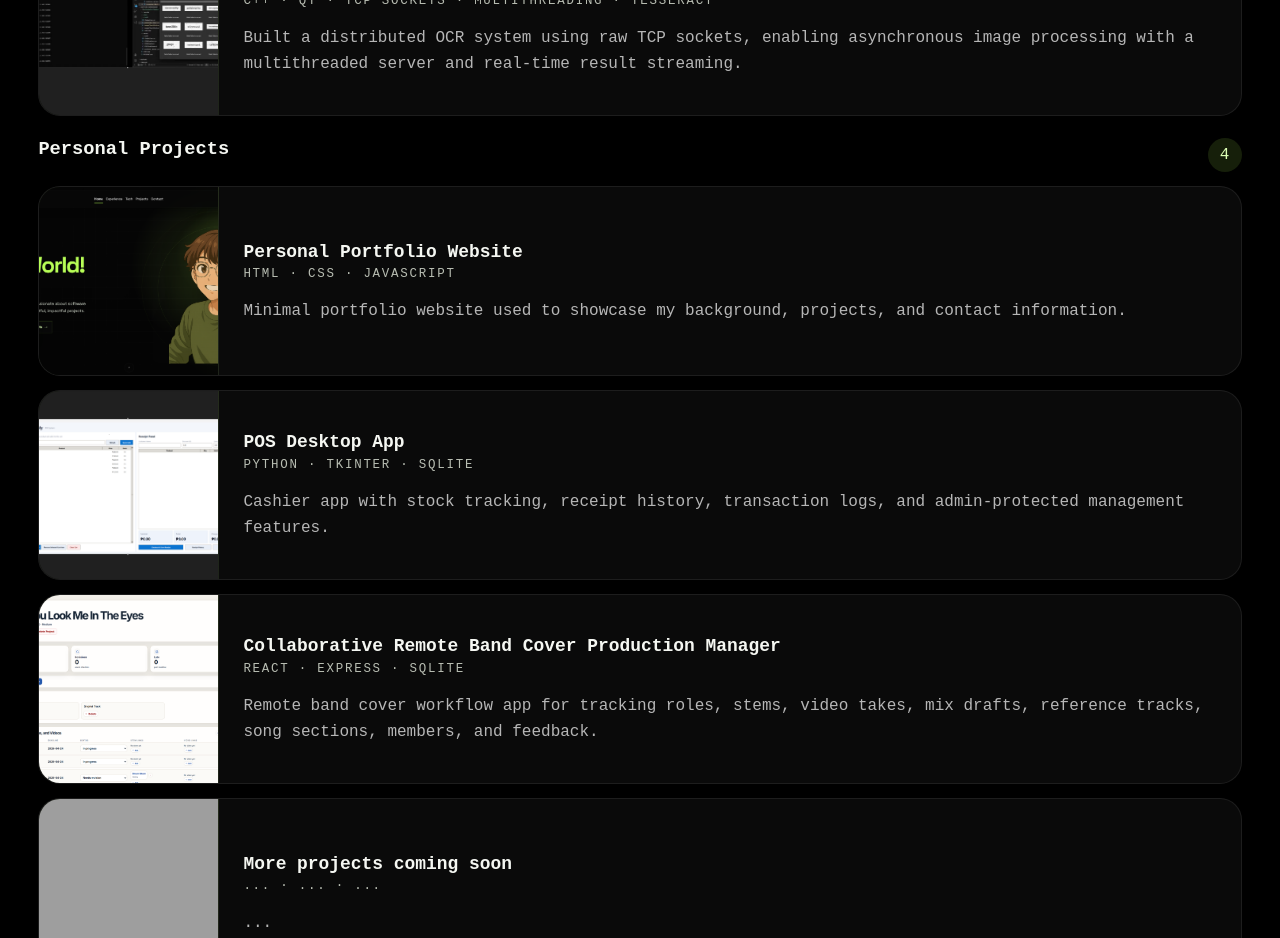
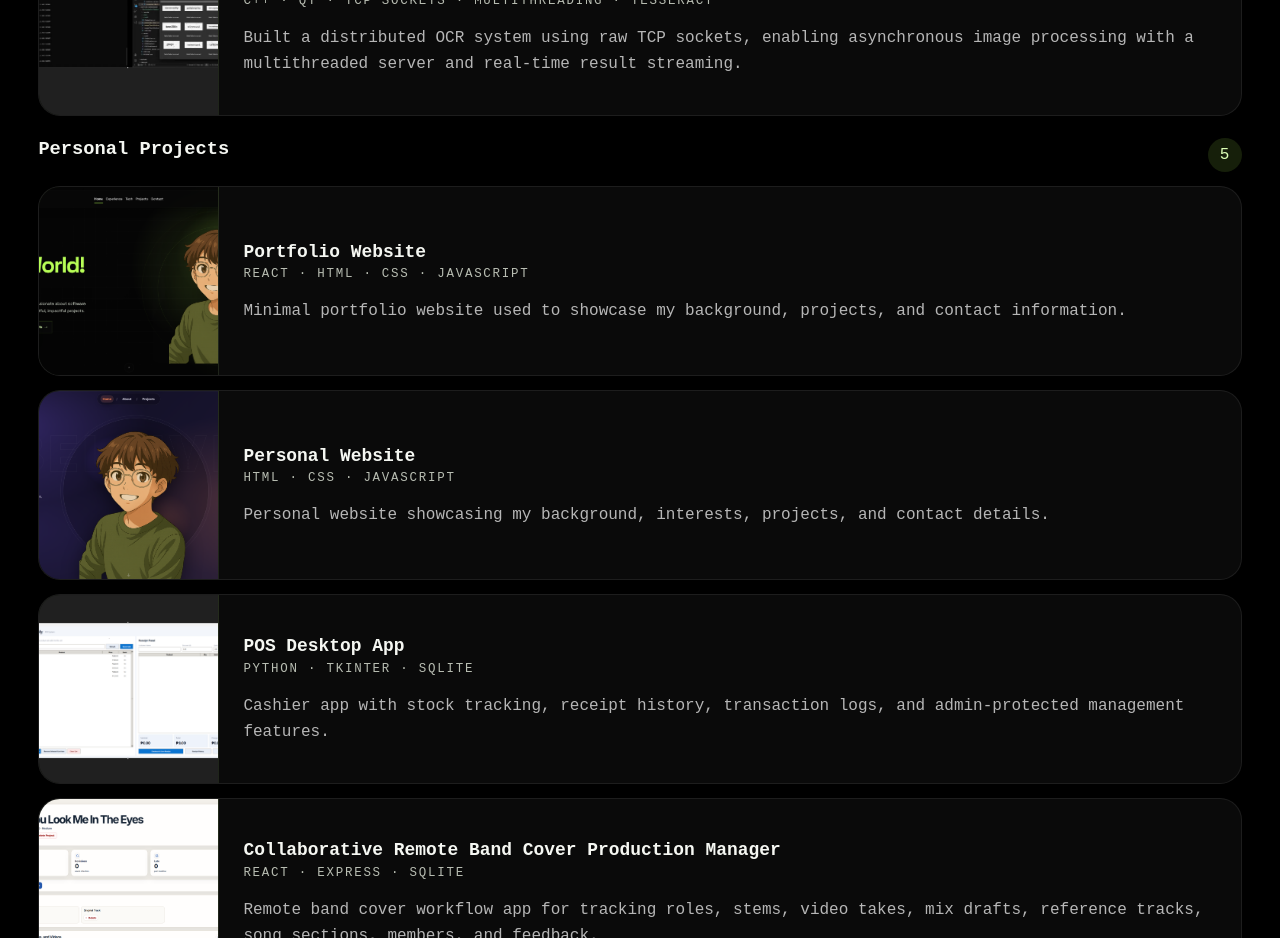
Before and after one commit to Nmsrt/Professional-Portfolio, a React (Vite) app: page / in a window 1280 px wide. Shown: the part 6040-6978 px from the top of the page. Built offline with nearby package versions, Linux system fonts and the light colour scheme; grey boxes are pictures that could not be loaded.

Commit message:
Added Personal Website on Projects Section

```diff
--- a/src/data/data.js
+++ b/src/data/data.js
@@ -93,11 +93,19 @@ export const academicProjects = [
 
 export const personalProjects = [
   {
-    title: 'Personal Portfolio Website',
-    meta: 'HTML · CSS · JavaScript',
+    title: 'Portfolio Website',
+    meta: 'React · HTML · CSS · JavaScript',
     summary:
       'Minimal portfolio website used to showcase my background, projects, and contact information.',
     link: 'https://github.com/Nmsrt/Professional-Portfolio',
+    image: '/assets/projects/Personal-Portfolio Preview.png'
+  },
+  {
+    title: 'Personal Website',
+    meta: 'HTML · CSS · JavaScript',
+    summary:
+      'Personal website showcasing my background, interests, projects, and contact details.',
+    link: 'https://github.com/Nmsrt/Personal-Website',
     image: '/assets/projects/Personal-Website Preview.png'
   },
   {
```
Also changed, not shown: public/assets/projects/Personal-Portfolio Preview.png (added), public/assets/projects/Personal-Website Preview.png.
